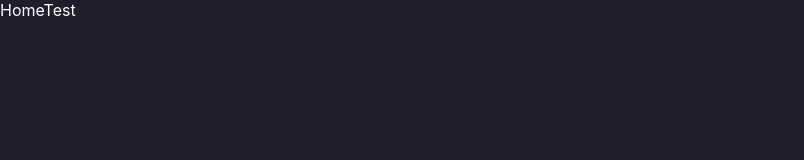
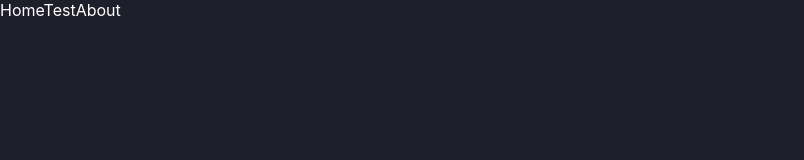
Before and after one commit to Thoonx/rep, a Next.js app: page / in a window 1280 px wide. Shown: the top 160 px of the page, without its empty margins (0-804 px from the left). Built offline with nearby package versions, Linux system fonts and the light colour scheme.

Commit message:
Update _app.js

```diff
--- a/pages/_app.js
+++ b/pages/_app.js
@@ -6,7 +6,8 @@ function MyApp({ Component, pageProps }) {
     <>
       <header>
       <Link href="/"><a>Home</a></Link>
-      <Link href="/Test"><a>Test</a></Link>
+      <Link href="/test"><a>Test</a></Link>
+      <Link href="/About"><a>About</a></Link>
       </header>
   <Component {...pageProps} />
   </>
```
